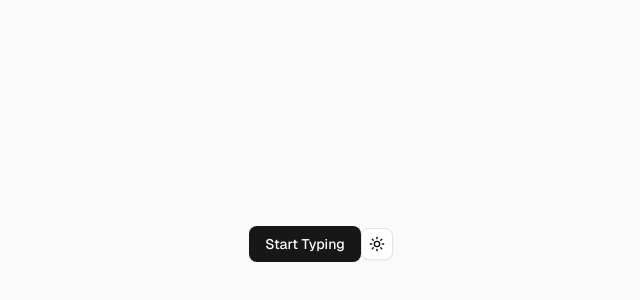
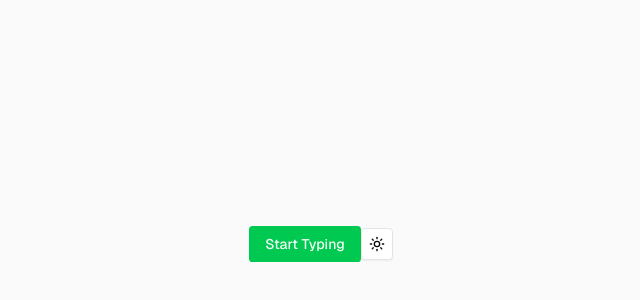
Before and after one commit to xuzhitudev/typing2, a Next.js app: page / in a window 1280 px wide. Shown: the part 156-456 px from the top of the page, without its empty margins (319-959 px from the left). Built offline with nearby package versions, Linux system fonts and the light colour scheme.

Commit message:
feat(auth): implement auth flow with protected routes and shared layout

```diff
--- a/src/app/(auth)/layout.tsx
+++ b/src/app/(auth)/layout.tsx
@@ -1,11 +1,8 @@
-type Props = {
-  children: React.ReactNode;
-};
+import type { ReactNode } from "react";
+import { AuthLayout } from "@/features/auth/components/auth-layout";
 
-export default function layout({ children }: Props) {
-  return (
-    <div className="flex min-h-svh flex-col items-center justify-center bg-muted p-6 md:p-10">
-      <div className="w-full max-w-sm">{children}</div>
-    </div>
-  );
-}
+const Layout = ({ children }: { children: ReactNode }) => (
+  <AuthLayout>{children}</AuthLayout>
+);
+
+export default Layout;
--- a/src/app/(auth)/login/page.tsx
+++ b/src/app/(auth)/login/page.tsx
@@ -1,5 +1,9 @@
-import { LoginForm } from "@/app/features/auth/components/login-form";
+import { LoginForm } from "@/features/auth/components/login-form";
+import { requireUnauth } from "@/lib/auth-utils";
 
-const Page = () => <LoginForm />;
+const Page = async () => {
+  await requireUnauth();
+  return <LoginForm />;
+};
 
 export default Page;
--- a/src/app/(auth)/signup/page.tsx
+++ b/src/app/(auth)/signup/page.tsx
@@ -1,5 +1,9 @@
-import { SignupForm } from "@/app/features/auth/components/signup-form";
+import { SignupForm } from "@/features/auth/components/signup-form";
+import { requireUnauth } from "@/lib/auth-utils";
 
-const Page = () => <SignupForm />;
+const Page = async () => {
+  await requireUnauth();
+  return <SignupForm />;
+};
 
 export default Page;
--- a/src/app/globals.css
+++ b/src/app/globals.css
@@ -1,5 +1,5 @@
-@import "tailwindcss";
-@import "tw-animate-css";
+@import 'tailwindcss';
+@import 'tw-animate-css';
 
 @custom-variant dark (&:is(.dark *));
 
@@ -44,79 +44,105 @@
 }
 
 :root {
-  --radius: 0.625rem;
+  --radius: 0.35rem;
   --background: oklch(1 0 0);
-  --foreground: oklch(0.145 0 0);
+  --foreground: oklch(0.141 0.005 285.823);
   --card: oklch(1 0 0);
-  --card-foreground: oklch(0.145 0 0);
+  --card-foreground: oklch(0.141 0.005 285.823);
   --popover: oklch(1 0 0);
-  --popover-foreground: oklch(0.145 0 0);
-  --primary: oklch(0.205 0 0);
-  --primary-foreground: oklch(0.985 0 0);
-  --secondary: oklch(0.97 0 0);
-  --secondary-foreground: oklch(0.205 0 0);
-  --muted: oklch(0.97 0 0);
-  --muted-foreground: oklch(0.556 0 0);
-  --accent: oklch(0.97 0 0);
-  --accent-foreground: oklch(0.205 0 0);
+  --popover-foreground: oklch(0.141 0.005 285.823);
+  --primary: oklch(0.723 0.219 149.579);
+  --primary-foreground: oklch(0.982 0.018 155.826);
+  --secondary: oklch(0.967 0.001 286.375);
+  --secondary-foreground: oklch(0.21 0.006 285.885);
+  --muted: oklch(0.967 0.001 286.375);
+  --muted-foreground: oklch(0.552 0.016 285.938);
+  --accent: oklch(0.967 0.001 286.375);
+  --accent-foreground: oklch(0.21 0.006 285.885);
   --destructive: oklch(0.577 0.245 27.325);
-  --border: oklch(0.922 0 0);
-  --input: oklch(0.922 0 0);
-  --ring: oklch(0.708 0 0);
+  --border: oklch(0.92 0.004 286.32);
+  --input: oklch(0.92 0.004 286.32);
+  --ring: oklch(0.723 0.219 149.579);
   --chart-1: oklch(0.646 0.222 41.116);
   --chart-2: oklch(0.6 0.118 184.704);
   --chart-3: oklch(0.398 0.07 227.392);
   --chart-4: oklch(0.828 0.189 84.429);
   --chart-5: oklch(0.769 0.188 70.08);
   --sidebar: oklch(0.985 0 0);
-  --sidebar-foreground: oklch(0.145 0 0);
-  --sidebar-primary: oklch(0.205 0 0);
-  --sidebar-primary-foreground: oklch(0.985 0 0);
-  --sidebar-accent: oklch(0.97 0 0);
-  --sidebar-accent-foreground: oklch(0.205 0 0);
-  --sidebar-border: oklch(0.922 0 0);
-  --sidebar-ring: oklch(0.708 0 0);
+  --sidebar-foreground: oklch(0.141 0.005 285.823);
+  --sidebar-primary: oklch(0.723 0.219 149.579);
+  --sidebar-primary-foreground: oklch(0.982 0.018 155.826);
+  --sidebar-accent: oklch(0.967 0.001 286.375);
+  --sidebar-accent-foreground: oklch(0.21 0.006 285.885);
+  --sidebar-border: oklch(0.92 0.004 286.32);
+  --sidebar-ring: oklch(0.723 0.219 149.579);
 }
 
 .dark {
-  --background: oklch(0.145 0 0);
+  --background: oklch(0.141 0.005 285.823);
   --foreground: oklch(0.985 0 0);
-  --card: oklch(0.205 0 0);
+  --card: oklch(0.21 0.006 285.885);
   --card-foreground: oklch(0.985 0 0);
-  --popover: oklch(0.205 0 0);
+  --popover: oklch(0.21 0.006 285.885);
   --popover-foreground: oklch(0.985 0 0);
-  --primary: oklch(0.922 0 0);
-  --primary-foreground: oklch(0.205 0 0);
-  --secondary: oklch(0.269 0 0);
+  --primary: oklch(0.696 0.17 162.48);
+  --primary-foreground: oklch(1 0 0);
+  --secondary: oklch(0.274 0.006 286.033);
   --secondary-foreground: oklch(0.985 0 0);
-  --muted: oklch(0.269 0 0);
-  --muted-foreground: oklch(0.708 0 0);
-  --accent: oklch(0.269 0 0);
+  --muted: oklch(0.274 0.006 286.033);
+  --muted-foreground: oklch(0.705 0.015 286.067);
+  --accent: oklch(0.274 0.006 286.033);
   --accent-foreground: oklch(0.985 0 0);
   --destructive: oklch(0.704 0.191 22.216);
   --border: oklch(1 0 0 / 10%);
   --input: oklch(1 0 0 / 15%);
-  --ring: oklch(0.556 0 0);
+  --ring: oklch(0.527 0.154 150.069);
   --chart-1: oklch(0.488 0.243 264.376);
   --chart-2: oklch(0.696 0.17 162.48);
   --chart-3: oklch(0.769 0.188 70.08);
   --chart-4: oklch(0.627 0.265 303.9);
   --chart-5: oklch(0.645 0.246 16.439);
-  --sidebar: oklch(0.205 0 0);
+  --sidebar: oklch(0.21 0.006 285.885);
   --sidebar-foreground: oklch(0.985 0 0);
-  --sidebar-primary: oklch(0.488 0.243 264.376);
-  --sidebar-primary-foreground: oklch(0.985 0 0);
-  --sidebar-accent: oklch(0.269 0 0);
+  --sidebar-primary: oklch(0.696 0.17 162.48);
+  --sidebar-primary-foreground: oklch(0.393 0.095 152.535);
+  --sidebar-accent: oklch(0.274 0.006 286.033);
   --sidebar-accent-foreground: oklch(0.985 0 0);
   --sidebar-border: oklch(1 0 0 / 10%);
-  --sidebar-ring: oklch(0.556 0 0);
+  --sidebar-ring: oklch(0.527 0.154 150.069);
 }
 
 @layer base {
   * {
-    @apply border-border outline-ring/50;
+    @apply border-border outline-transparent;
   }
+
   body {
     @apply bg-background text-foreground;
   }
+
+  button:not([disabled]),
+  [role='button']:not([disabled]) {
+    cursor: pointer;
+  }
 }
+
+@theme {
+  --header-height: calc(var(--spacing) * 14);
+  --animate-glint: glint 1s ease-in-out infinite;
+  --color-gray-new-8: #151314;
+  --color-gray-new-15: #242628;
+  --color-gray-new-80: rgb(201 203 207 / 1);
+  --color-gray-new-90: #e4e5e7;
+  --color-gray-new-98: #fafafa66;
+
+  @keyframes glint {
+    0%,
+    100% {
+      opacity: 1;
+    }
+    50% {
+      opacity: 0;
+    }
+  }
+}
--- /dev/null
+++ b/src/features/auth/components/auth-layout.tsx
@@ -0,0 +1,18 @@
+import Image from "next/image";
+import Link from "next/link";
+import type { ReactNode } from "react";
+
+export const AuthLayout = ({ children }: { children: ReactNode }) => (
+  <div className="flex min-h-svh items-center justify-center gap-6 bg-muted p-6 md:p-10">
+    <div className="flex w-full max-w-sm flex-col gap-6">
+      <Link
+        className="flex items-center gap-2 self-center font-medium"
+        href="/"
+      >
+        <Image alt="Nodebase" height={30} src="/logos/logo.svg" width={30} />
+        Typing Platform
+      </Link>
+      {children}
+    </div>
+  </div>
+);
--- /dev/null
+++ b/src/lib/auth-utils.ts
@@ -0,0 +1,23 @@
+import { headers } from "next/headers";
+import { redirect } from "next/navigation";
+import { auth } from "./auth";
+
+export const requireAuth = async () => {
+  const session = await auth.api.getSession({
+    headers: await headers(),
+  });
+  if (!session) {
+    redirect("/login");
+  }
+  return session;
+};
+
+export const requireUnauth = async () => {
+  const session = await auth.api.getSession({
+    headers: await headers(),
+  });
+  if (session) {
+    redirect("/");
+  }
+  return session;
+};
```
Also changed, not shown: public/logos/logo.svg (added), src/features/auth/components/login-form.tsx (renamed from src/app/features/auth/components/login-form.tsx), src/features/auth/components/signup-form.tsx (renamed from src/app/features/auth/components/signup-form.tsx).
